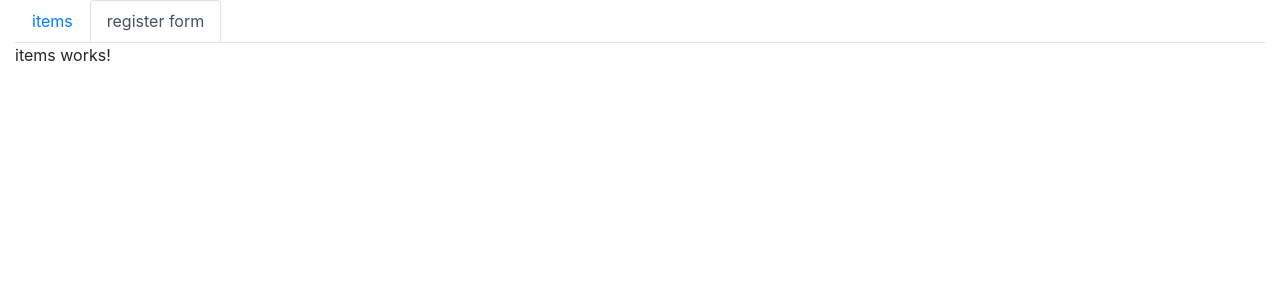
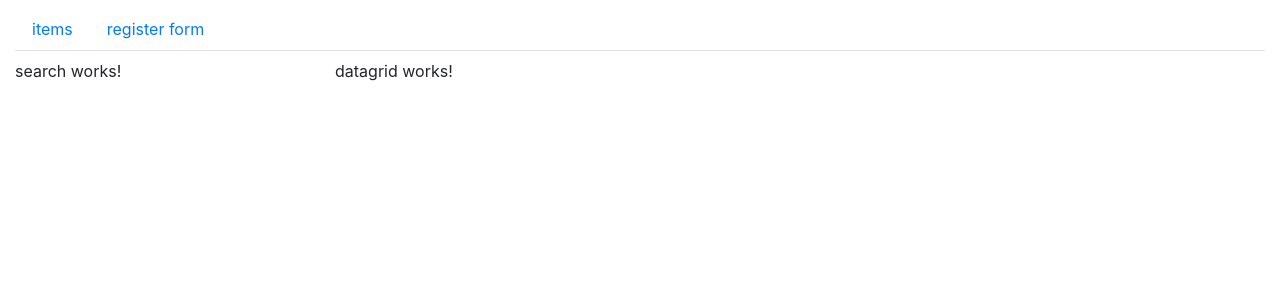
Before and after one commit to rzeznik-kasia/ngApp, an Angular app: page /items in a window 1280 px wide. Shown: the top 300 px of the page. Built offline with nearby package versions, Linux system fonts and the light colour scheme.

Commit message:
nowe komponenty do wyszukiwania i data grid

```diff
--- a/src/app/app.component.html
+++ b/src/app/app.component.html
@@ -1,7 +1,11 @@
 <div class="container-fluid">
-  <nav class="nav nav-tabs">
-    <a class="nav-itme nav-link" routerLink="items">items</a>
-    <a class="nav-itme nav-link active" routerLink="register-form">register form</a> <!--nic nie zwiazanego z angularem-->
+  <nav class="nav nav-tabs mt-2 mb-2"> <!--margin top i bottom-->
+    <a class="nav-itme nav-link"
+       routerLinkActive="acitve"
+       routerLink="items">items</a>
+    <a class="nav-itme nav-link"
+       routerLinkActive="acitve"
+       routerLink="register-form">register form</a> <!--nic nie zwiazanego z angularem-->
   </nav>
 
   <router-outlet></router-outlet>
--- a/src/app/app.module.ts
+++ b/src/app/app.module.ts
@@ -5,12 +5,16 @@ import { AppComponent } from './app.component';
 import { ItemsComponent } from './components/items/items.component';
 import { RegisterFormComponent } from './components/register-form/register-form.component';
 import {RouterModule} from "@angular/router";
+import { SearchComponent } from './components/search/search.component';
+import { DatagridComponent } from './components/datagrid/datagrid.component';
 
 @NgModule({
   declarations: [
     AppComponent,
     ItemsComponent,
-    RegisterFormComponent
+    RegisterFormComponent,
+    SearchComponent,
+    DatagridComponent
   ],
   imports: [
     BrowserModule,
--- /dev/null
+++ b/src/app/components/datagrid/datagrid.component.html
@@ -0,0 +1,3 @@
+<p>
+  datagrid works!
+</p>
--- /dev/null
+++ b/src/app/components/datagrid/datagrid.component.ts
@@ -0,0 +1,15 @@
+import { Component, OnInit } from '@angular/core';
+
+@Component({
+  selector: 'app-datagrid',
+  templateUrl: './datagrid.component.html',
+  styleUrls: ['./datagrid.component.css']
+})
+export class DatagridComponent implements OnInit {
+
+  constructor() { }
+
+  ngOnInit() {
+  }
+
+}
--- a/src/app/components/items/items.component.html
+++ b/src/app/components/items/items.component.html
@@ -1,3 +1,8 @@
-<p>
-  items works!
-</p>
+<div class="row">
+  <div class="col-sm-3">
+    <app-search></app-search>
+  </div>
+  <div class="col-sm-9">
+    <app-datagrid></app-datagrid>
+  </div>
+</div>
--- /dev/null
+++ b/src/app/components/search/search.component.html
@@ -0,0 +1,3 @@
+<p>
+  search works!
+</p>
--- /dev/null
+++ b/src/app/components/search/search.component.ts
@@ -0,0 +1,15 @@
+import { Component, OnInit } from '@angular/core';
+
+@Component({
+  selector: 'app-search',
+  templateUrl: './search.component.html',
+  styleUrls: ['./search.component.css']
+})
+export class SearchComponent implements OnInit {
+
+  constructor() { }
+
+  ngOnInit() {
+  }
+
+}
```
Also changed, not shown: src/app/components/datagrid/datagrid.component.css (added), 2 other files (tests, documents, lock files or other folders).
